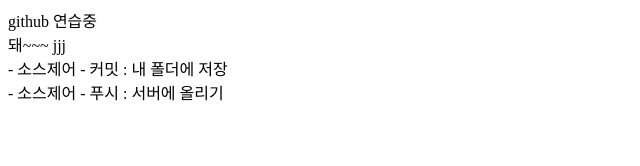
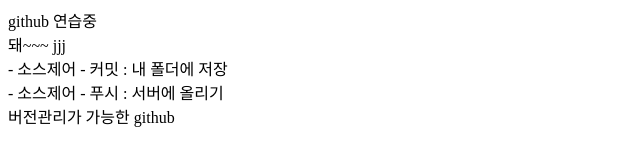
Before and after one commit to ohappyhs/daegu, a plain HTML site: page index.html in a window 1280 px wide. Shown: the whole page, without its empty margins (0-640 px from the left). Drawn offline with Linux system fonts and the light colour scheme.

Commit message:
버전관리

```diff
--- a/index.html
+++ b/index.html
@@ -9,5 +9,6 @@
         jjj <br>
         - 소스제어 - 커밋 : 내 폴더에 저장<br>
         - 소스제어 - 푸시 : 서버에 올리기<br>
+        버전관리가 가능한 github
     </body>
 </html>
```
